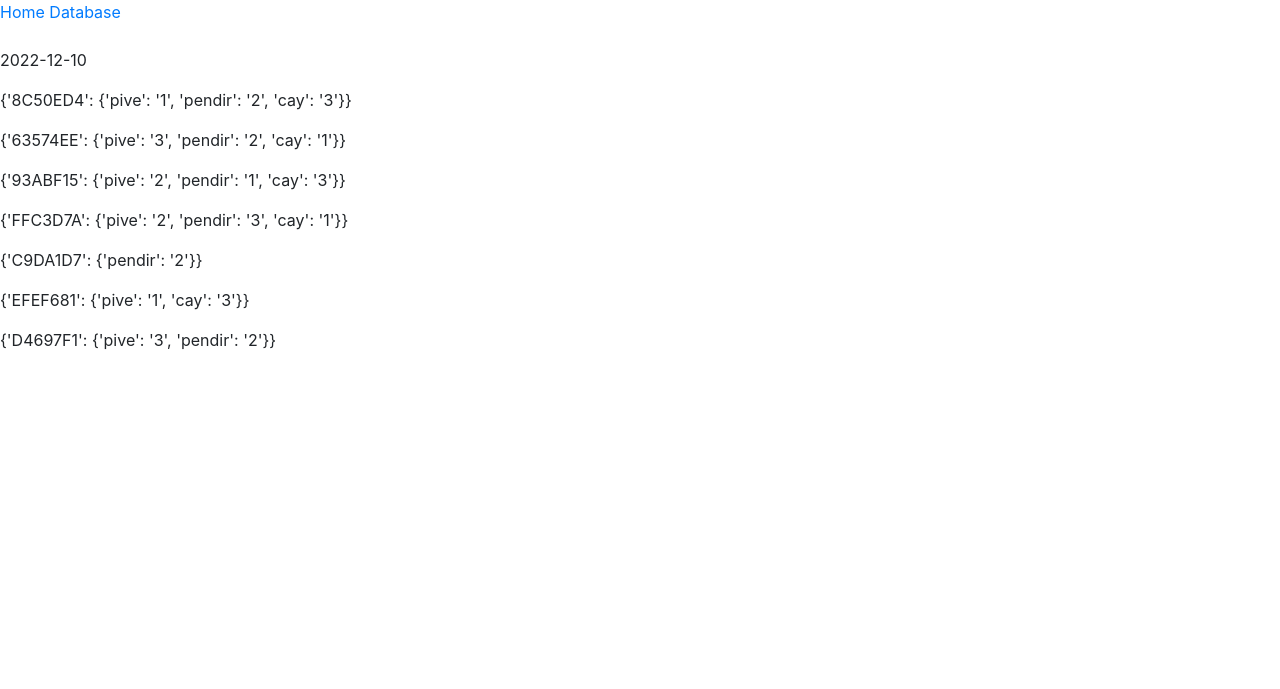
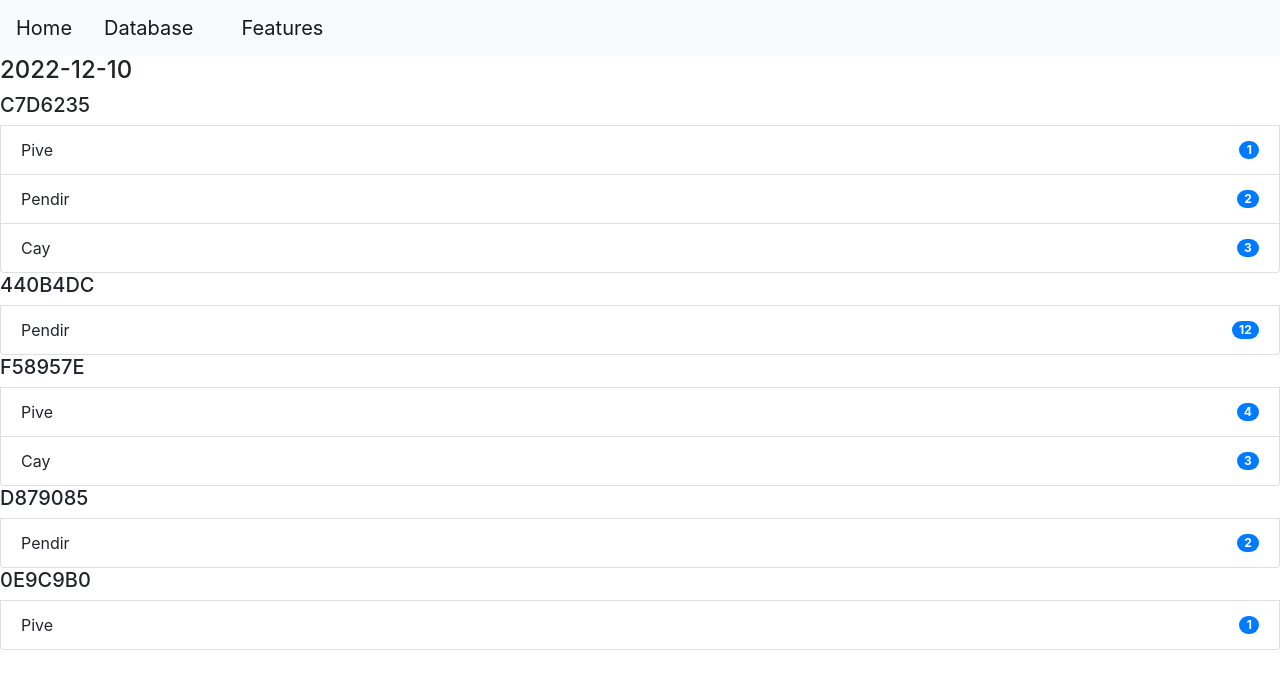
Before and after one commit to elvinsl/project-cafe, a Flask app: page /database in a window 1280 px wide. Shown: the top 689 px of the page. Run offline with Flask 2, Linux system fonts and the light colour scheme; some libraries are stand-ins or nearby versions.

Commit message:
new database feature

```diff
--- a/app.py
+++ b/app.py
@@ -19,9 +19,12 @@ def add_db(data):
         except:
             json_data = dict()
     try:
-        json_data[time_date].append(new_data)
+        json_data[time_date].insert(0, new_data)
     except:
-        json_data.update({time_date: [new_data]})
+        new_json_data = {time_date: [new_data]}
+        new_json_data.update(json_data)
+        json_data = new_json_data
+        # json_data.update({time_date: [new_data]})
     finally:
         with open('db.json', 'w') as f:
             json.dump(json_data, f)
@@ -32,8 +35,11 @@ def index():
     if request.method == 'POST':
         # checks if data has 0 value then don't append to database
         data = {key: value for key, value in request.form.to_dict().items() if value != '0'}
-        time_date, check_name = add_db(data)
-        flash(f'Tarix : {time_date}, Cek Nomresi : {check_name}, Sifarisler : {data}', category='success')
+        if data:
+            time_date, check_name = add_db(data)
+            flash(f'Tarix : {time_date}, Cek Nomresi : {check_name}, Sifarisler : {data}', category='success')
+        else:
+            flash(f'Zəhmət olmasa sifariş daxil edin!', category='danger')
         return render_template('index.html', data=data)
     return render_template('index.html')
 
--- a/db.json
+++ b/db.json
@@ -1 +1,32 @@
-{"2022-12-10": [{"8C50ED4": {"pive": "1", "pendir": "2", "cay": "3"}}, {"63574EE": {"pive": "3", "pendir": "2", "cay": "1"}}, {"93ABF15": {"pive": "2", "pendir": "1", "cay": "3"}}, {"FFC3D7A": {"pive": "2", "pendir": "3", "cay": "1"}}, {"C9DA1D7": {"pendir": "2"}}, {"EFEF681": {"pive": "1", "cay": "3"}}, {"D4697F1": {"pive": "3", "pendir": "2"}}]}
+{
+    "2022-12-10": [
+        {
+            "C7D6235": {
+                "pive": "1",
+                "pendir": "2",
+                "cay": "3"
+            }
+        },
+        {
+            "440B4DC": {
+                "pendir": "12"
+            }
+        },
+        {
+            "F58957E": {
+                "pive": "4",
+                "cay": "3"
+            }
+        },
+        {
+            "D879085": {
+                "pendir": "2"
+            }
+        },
+        {
+            "0E9C9B0": {
+                "pive": "1"
+            }
+        }
+    ]
+}
--- a/templates/base.html
+++ b/templates/base.html
@@ -4,13 +4,20 @@
     <meta http-equiv="X-UA-Compatible" content="IE=edge">
     <meta name="viewport" content="width=device-width, initial-scale=1.0">
     <link rel="stylesheet" href="https://maxcdn.bootstrapcdn.com/bootstrap/4.0.0/css/bootstrap.min.css" integrity="sha384-Gn5384xqQ1aoWXA+058RXPxPg6fy4IWvTNh0E263XmFcJlSAwiGgFAW/dAiS6JXm" crossorigin="anonymous">
+    <link rel="stylesheet" href="https://cdn.jsdelivr.net/npm/bootstrap@4.0.0/dist/css/bootstrap.min.css" integrity="sha384-Gn5384xqQ1aoWXA+058RXPxPg6fy4IWvTNh0E263XmFcJlSAwiGgFAW/dAiS6JXm" crossorigin="anonymous">
     <title>
         {% block title %}{% endblock %}
     </title>
 </head>
 <body>
-    <a href="/">Home</a>
-    <a href="/database">Database</a><br><br>
+    <nav class="navbar navbar-expand-lg navbar-light bg-light">
+        <a class="navbar-brand" href="/">Home</a>
+        <a class="navbar-brand  nav-item nav-link active" href="/database">Database <span class="sr-only">(current)</span></a>
+        <a class="navbar-brand nav-item nav-link" href="#">Features</a>
+      </nav>
     {% block body %}{% endblock %}
 </body>
+    <script src="https://code.jquery.com/jquery-3.2.1.slim.min.js" integrity="sha384-KJ3o2DKtIkvYIK3UENzmM7KCkRr/rE9/Qpg6aAZGJwFDMVNA/GpGFF93hXpG5KkN" crossorigin="anonymous"></script>
+    <script src="https://cdn.jsdelivr.net/npm/popper.js@1.12.9/dist/umd/popper.min.js" integrity="sha384-ApNbgh9B+Y1QKtv3Rn7W3mgPxhU9K/ScQsAP7hUibX39j7fakFPskvXusvfa0b4Q" crossorigin="anonymous"></script>
+    <script src="https://cdn.jsdelivr.net/npm/bootstrap@4.0.0/dist/js/bootstrap.min.js" integrity="sha384-JZR6Spejh4U02d8jOt6vLEHfe/JQGiRRSQQxSfFWpi1MquVdAyjUar5+76PVCmYl" crossorigin="anonymous"></script>
 </html>
--- a/templates/database.html
+++ b/templates/database.html
@@ -6,9 +6,19 @@
 
 {% block body %}
     {% for key in data.keys() %}
-        <p>{{ key }}</p>
+        <h4>{{ key }}</h4>
         {% for item in data[key] %}
-            <p>{{ item }}</p>
+            <ul class="list-group">
+                {% for key, value in item.items() %}
+                    <h5>{{ key }}</h5>
+                    {% for good, count in value.items() %}
+                        <li class="list-group-item d-flex justify-content-between align-items-center">
+                        {{ good.capitalize() }}
+                        <span class="badge badge-primary badge-pill">{{ count }}</span>
+                        </li>
+                    {% endfor %}
+                {% endfor %}
+            </ul>
         {% endfor %}
     {% endfor %}
 {% endblock %}
--- a/templates/index.html
+++ b/templates/index.html
@@ -8,9 +8,9 @@
     <form action="" method="post">
         <label for="pive">Pive</label>
         <input type="number" name="pive" id="pive" value="0"><br>
-        <label for="pive">Pendir</label>
+        <label for="pendir">Pendir</label>
         <input type="number" name="pendir" id="pendir" value="0"><br>
-        <label for="pive">Cay</label>
+        <label for="cay">Cay</label>
         <input type="number" name="cay" id="cay" value="0"><br>
         <input type="submit" value="OK">
         {% with messages = get_flashed_messages(with_categories=true) %}
```
